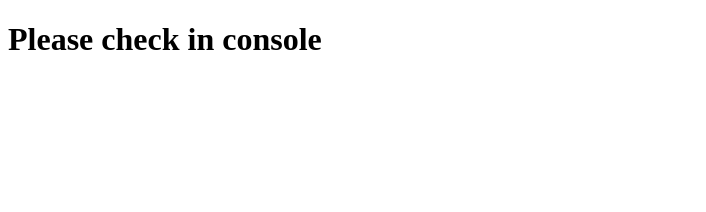
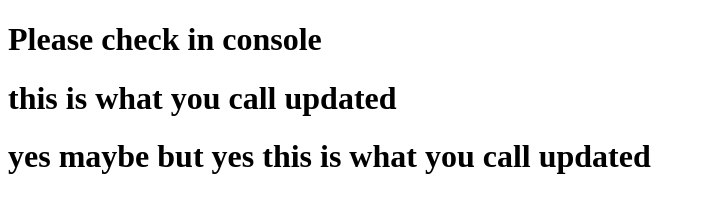
Before and after one commit to mdyousufhossain/Javascript_basic, a plain HTML site: page JavaScript_Basic/index.html in a window 1280 px wide. Shown: the whole page, without its empty margins (0-706 px from the left). Drawn offline with Linux system fonts and the light colour scheme.

Commit message:
i changed it for practice

```diff
--- a/JavaScript_Basic/index.html
+++ b/JavaScript_Basic/index.html
@@ -11,6 +11,13 @@
 
 <script src="app.js"></script>
 
+<!-- hey there this is just bunch of crap im
+just practicing git and commit.
+nothing here will grab your attention
+im suck at coding but i love it  -->
+
 <h1>Please check in console</h1>
+<h1>this is what you call updated </h1>
+<h1>yes maybe but yes this is what you call updated</h1>
 </body>
 </html>
```
